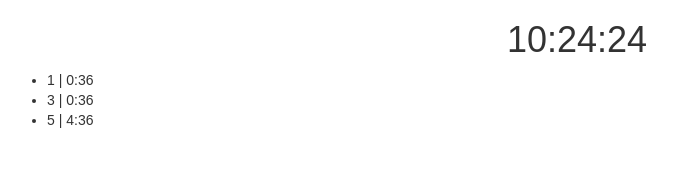
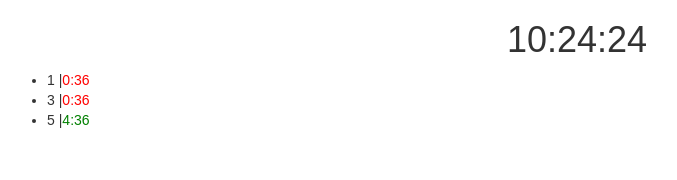
Before and after one commit to zrayyes/Candle-Timer-2, a React (Create React App) app: page / in a window 1280 px wide. Shown: the top 180 px of the page, without its empty margins (63-740 px from the left). Built offline with nearby package versions, Linux system fonts and the light colour scheme.

Commit message:
Added css

```diff
--- a/src/components/TimerItem.js
+++ b/src/components/TimerItem.js
@@ -15,6 +15,10 @@ export const TimerItem = ({est,minute}) => {
 
     return (
         <div>
-            <li>{minute} | {minutes}:{seconds}</li>
+            <li>{minute} |
+                <span className={(minutes > 0) ? "green" : "red"}>
+                    {minutes}:{seconds}
+                </span>
+            </li>
         </div>
 )}
--- a/src/stylesheets/index.css
+++ b/src/stylesheets/index.css
@@ -3,3 +3,11 @@ body {
   padding: 0;
   font-family: sans-serif;
 }
+
+.red {
+  color: red;
+}
+
+.green {
+  color: green;
+}
```
